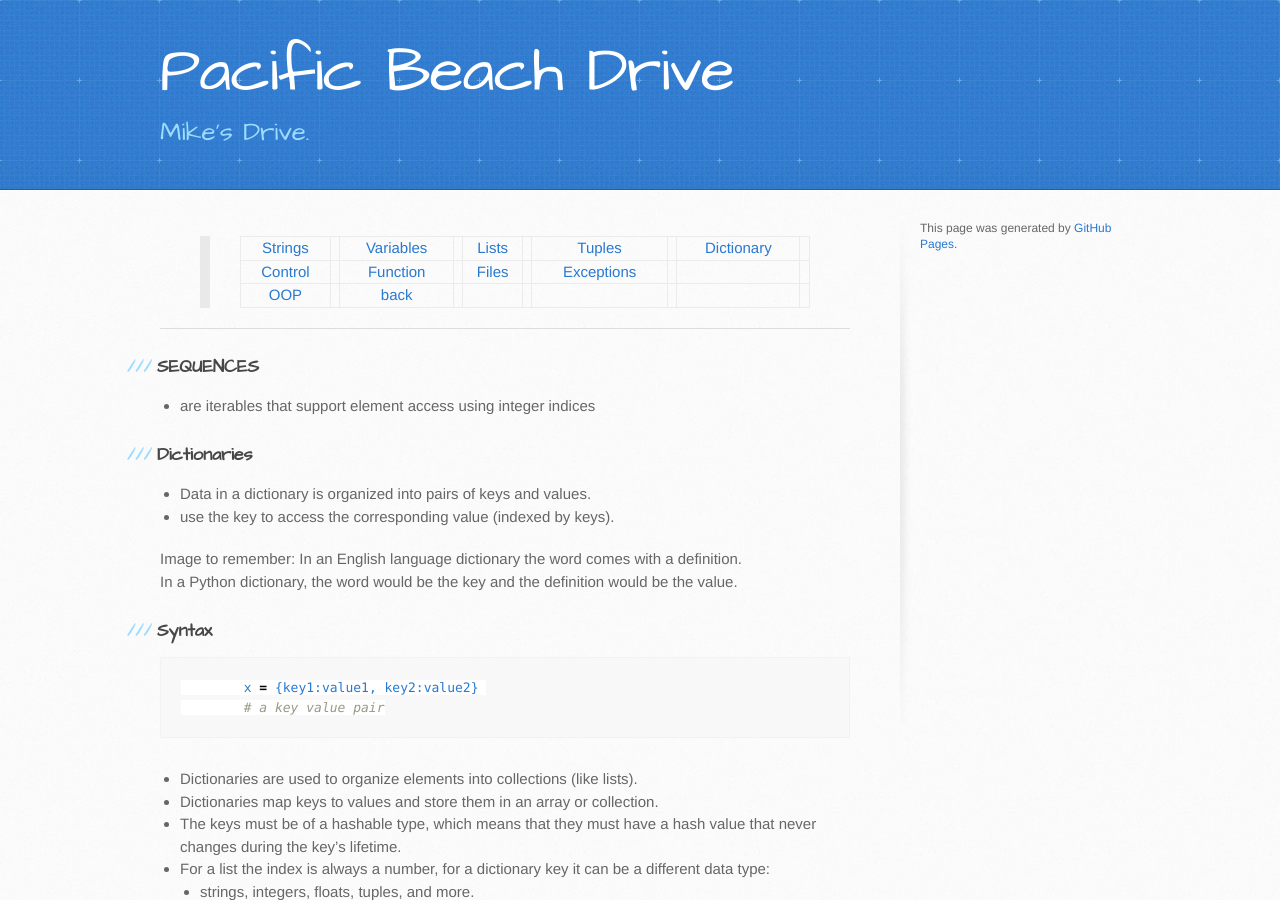
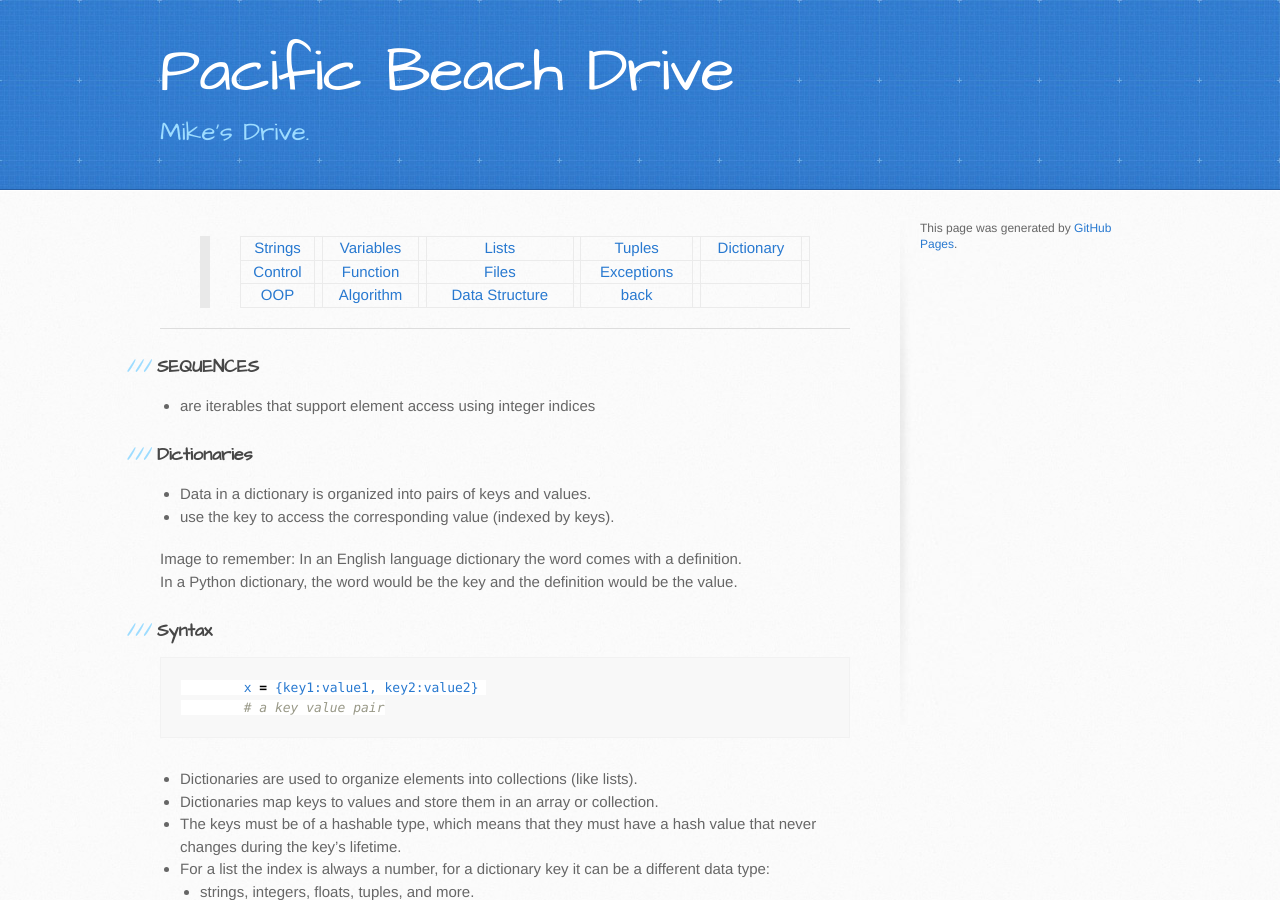
Before and after one commit to trumpfheller/trumpfheller.github.io, a Jekyll site: the page built from python/dictionary.md, in a window 1280 px wide and 900 px high. Built offline with Jekyll 4.4.1, drawn with Linux system fonts in a browser that asks for light colours.

Commit message:
Update dictionary.md

```diff
--- a/python/dictionary.md
+++ b/python/dictionary.md
@@ -3,7 +3,7 @@
 ---
 > [Strings](./strings.html) || [Variables](./variables.html) || [Lists](./lists.html) || [Tuples](./tuples.html) || [Dictionary](./dictionary.html) ||
 > [Control](./control.html) || [Function](./function.html)|| [Files](./files.html) || [Exceptions](./exceptions.html) ||
-> [OOP](./oop.html) || [back](../)
+> [OOP](./oop.html) || [Algorithm](./algorithm.html) ||[Data Structure](./datastructure.html) ||[back](./index.html)
 
 ***
 
```
